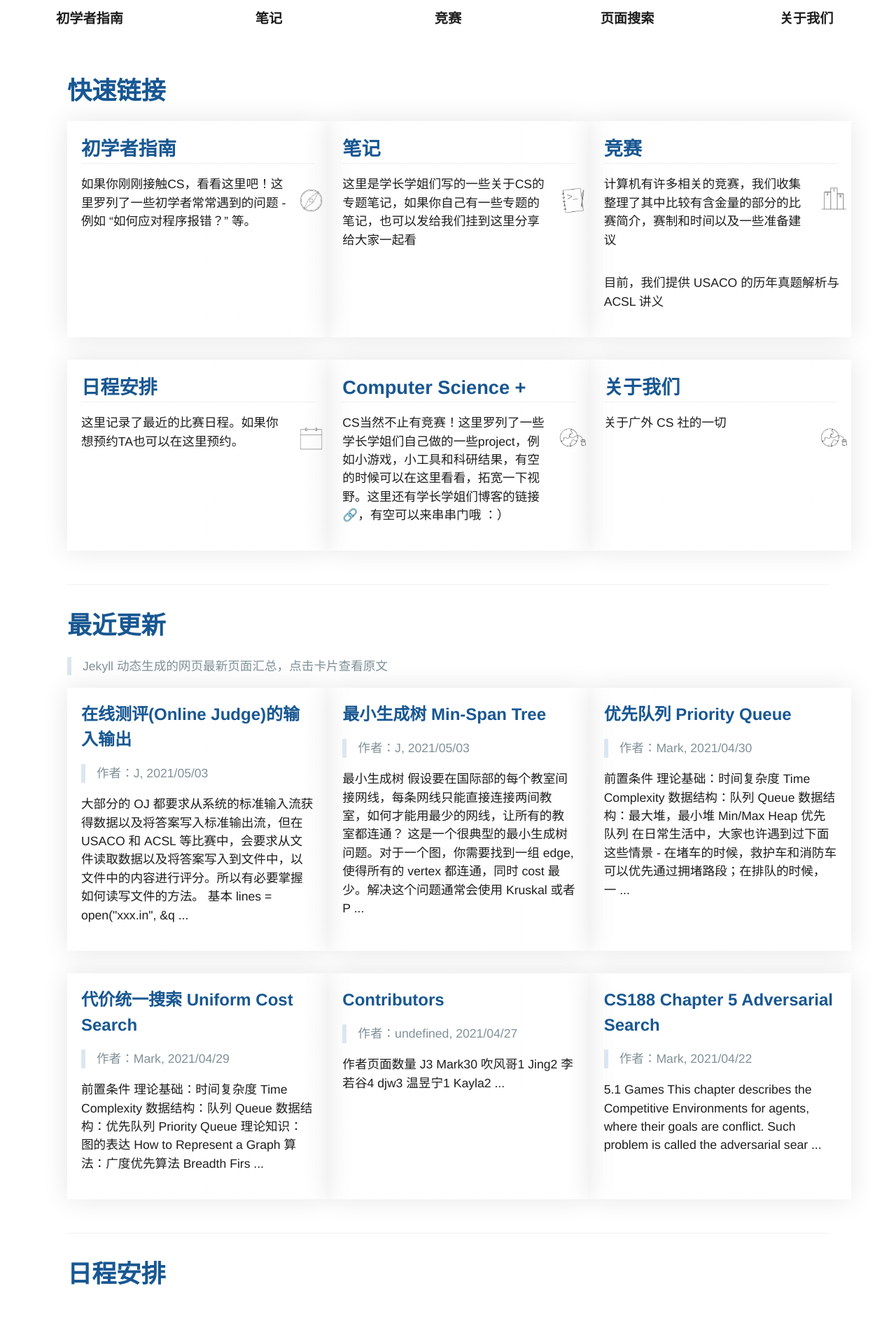
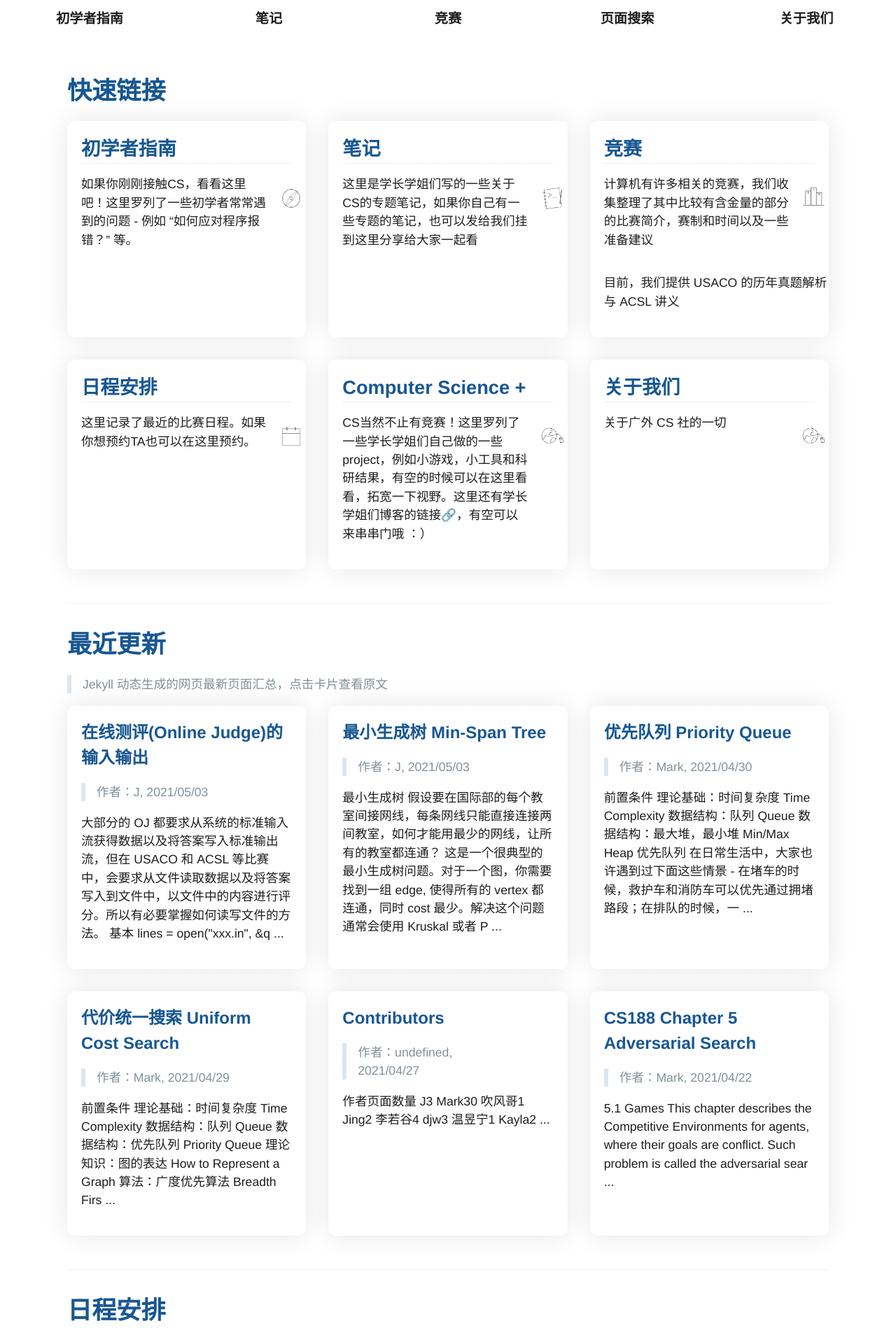
Before and after one commit to MarkChenYutian/gwcsclub, a Jekyll site: the page built from index.md, in a window 1280 px wide. Shown: the part 902-2800 px from the top of the page at 70% size. Built offline with Jekyll 4.4.1, drawn with Linux system fonts in a browser that asks for light colours; comment, search, counter and statistics services are not loaded.

Commit message:
Fix Flex-card-box CSS

```diff
--- a/css/home_page.css
+++ b/css/home_page.css
@@ -15,8 +15,8 @@
     width: calc(100% / 3 - 2rem);
     min-height: 200px;
     min-width: 250px;
-    margin-bottom: 2rem;*/
-    margin-right: 2rem;*/
+    margin-bottom: 2rem;
+    margin-right: 2rem;
     border-radius: 10px;
     padding: 20px;
     background: linear-gradient(to right, rgba(255, 255, 255, 0.062), rgba(255, 255, 255, 0.541));
```
